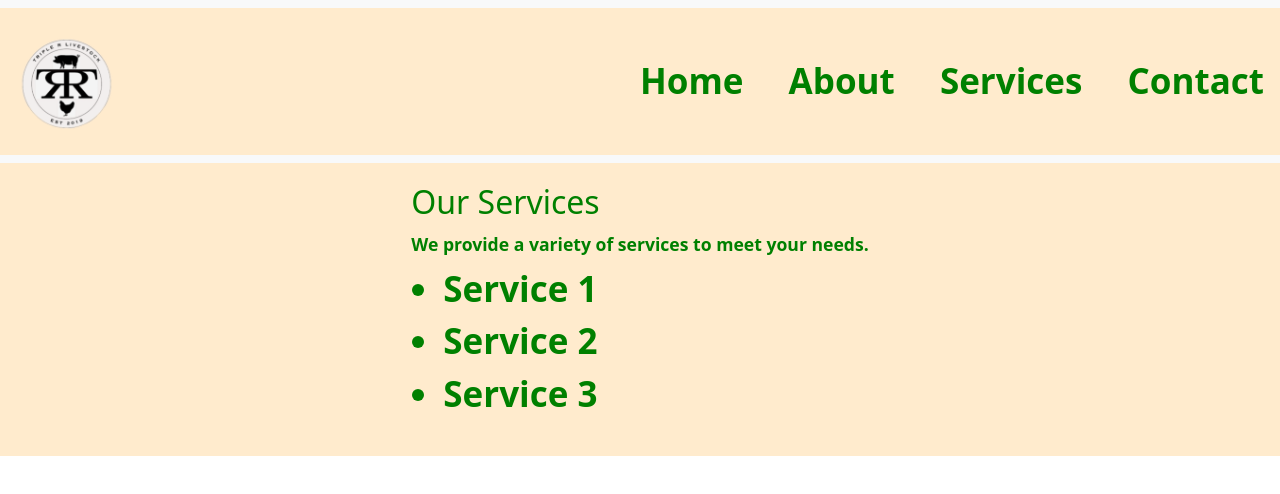
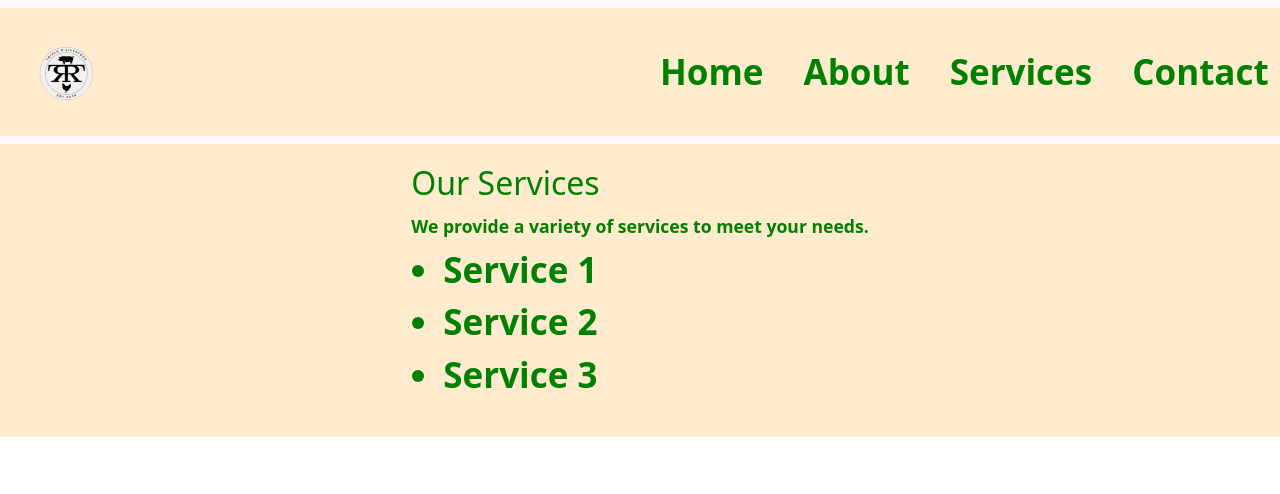
Before and after one commit to CrystalW11/Website-Template, a React (Vite) app in the folder client/: page /services in a window 1280 px wide. Shown: the top 494 px of the page. Built offline with nearby package versions, Linux system fonts and the light colour scheme.

Commit message:
updated navbar

```diff
--- a/client/src/components/Nav.css
+++ b/client/src/components/Nav.css
@@ -5,9 +5,9 @@
      /* Reset margin */
      font-size: 35px;
      /* Standard font size */
-     justify-content: flex-start;
+     justify-content: center;
      font-weight: 600;
-     font-style:normal;
+     font-style: normal;
      /* Clean font style */
      height: auto;
      /* Allow the navbar to adjust height based on content */
@@ -22,10 +22,10 @@
      /* Reduced padding to keep it compact */
      padding-bottom: 8px;
      /* Reduced padding to keep it compact */
-     display: block;
-     /* Default block behavior */
+     display: flex;
+     /* Change to flexbox layout */
+     /* Flex layout enables justify-content */
      box-sizing: border-box;
-
 }
 
 .container {
@@ -37,14 +37,27 @@
 
 .navbar .navbar-brand img {
      width: 100px;
+     display: flex;
+     justify-content: space-between;
+          /* Adjust as needed */
      /* Set image width */
      height: auto;
+     width: auto%;
+     padding: 10px 20px;
+     /* Adjust padding as needed */
+     /* Ensure full width of the navbar */
      /* Auto height to maintain aspect ratio */
 }
 
 .navbar .nav-link {
-     padding-top: 8px;
-     /* Reduced padding on the links */
-     padding-bottom: 8px;
-     /* Reduced padding on the links */
+display: flex;
+     /* Enable flex layout for navbar */
+     justify-content: space-between;
+     /* Distribute space between logo and links */
+     align-items: center;
+     /* Align items vertically */
+     width: 100%;
+     /* Ensure navbar spans the full width */
+     padding: 10px 20px;
+     /* Adjust padding */
 }
```
Also changed, not shown: 1 other file (tests, documents, lock files or other folders).
